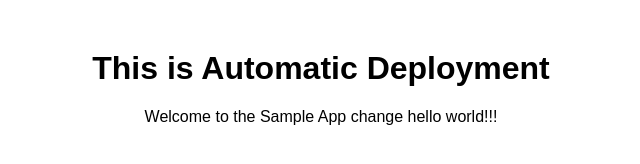
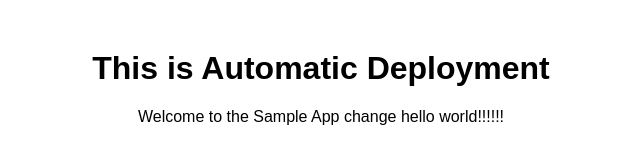
Before and after one commit to samirkoirala/task-five, a plain HTML site: page index.html in a window 1280 px wide. Shown: the full height of the page, 319-959 px from the left. Drawn offline with Linux system fonts and the light colour scheme.

Commit message:
Update index.html

```diff
--- a/index.html
+++ b/index.html
@@ -14,6 +14,6 @@
 </head>
 <body>
     <h1>This is Automatic Deployment</h1>
-    <p>Welcome to the Sample App change hello world!!!</p>
+    <p>Welcome to the Sample App change hello world!!!!!!</p>
 </body>
 </html>
```
